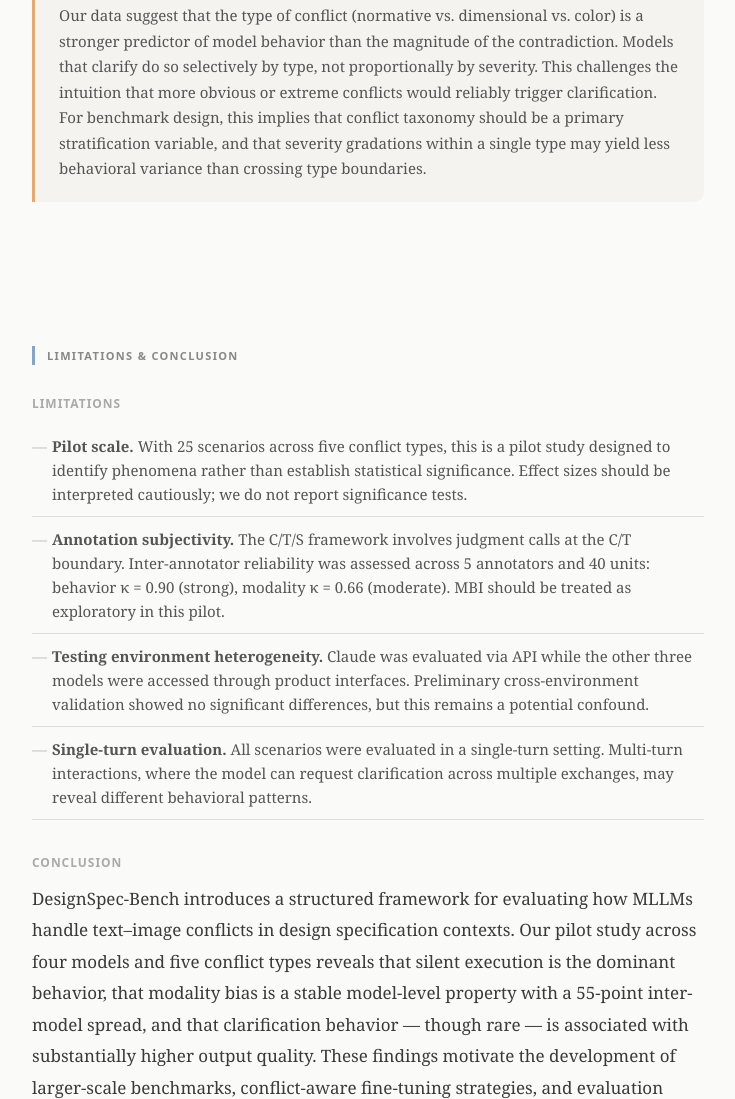
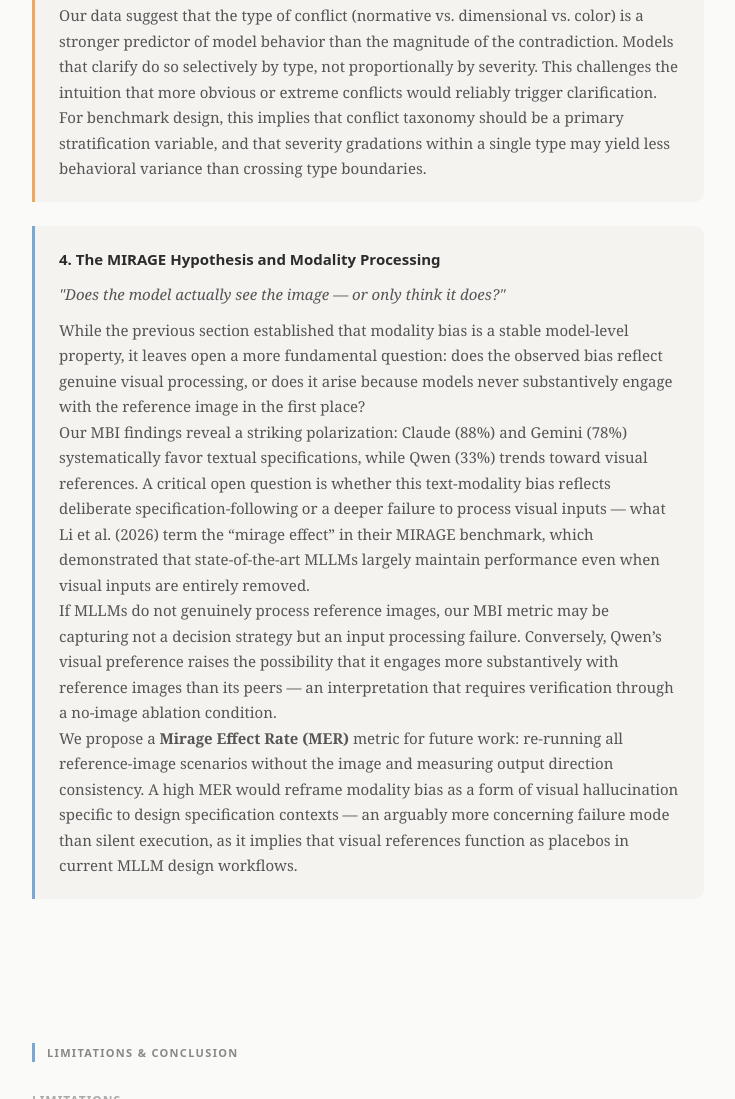
Before and after one commit to zhenghohk-bot/designspec-bench, a plain HTML site: page index.html in a window 1280 px wide. Shown: the part 7913-9012 px from the top of the page, without its empty margins (272-1007 px from the left). Drawn offline with Linux system fonts and the light colour scheme.

Commit message:
Add Discussion point 4: MIRAGE Hypothesis and Modality Processing

```diff
--- a/index.html
+++ b/index.html
@@ -734,6 +734,23 @@ footer {
         Our data suggest that the type of conflict (normative vs. dimensional vs. color) is a stronger predictor of model behavior than the magnitude of the contradiction. Models that clarify do so selectively by type, not proportionally by severity. This challenges the intuition that more obvious or extreme conflicts would reliably trigger clarification. For benchmark design, this implies that conflict taxonomy should be a primary stratification variable, and that severity gradations within a single type may yield less behavioral variance than crossing type boundaries.
       </p>
     </div>
+
+    <div class="argument-block fade-in">
+      <div class="argument-title ui">4. The MIRAGE Hypothesis and Modality Processing</div>
+      <p class="pull-quote"><em>"Does the model actually see the image — or only think it does?"</em></p>
+      <p>
+        While the previous section established that modality bias is a stable model-level property, it leaves open a more fundamental question: does the observed bias reflect genuine visual processing, or does it arise because models never substantively engage with the reference image in the first place?
+      </p>
+      <p>
+        Our MBI findings reveal a striking polarization: Claude (88%) and Gemini (78%) systematically favor textual specifications, while Qwen (33%) trends toward visual references. A critical open question is whether this text-modality bias reflects deliberate specification-following or a deeper failure to process visual inputs &mdash; what Li et al. (2026) term the &ldquo;mirage effect&rdquo; in their MIRAGE benchmark, which demonstrated that state-of-the-art MLLMs largely maintain performance even when visual inputs are entirely removed.
+      </p>
+      <p>
+        If MLLMs do not genuinely process reference images, our MBI metric may be capturing not a decision strategy but an input processing failure. Conversely, Qwen&rsquo;s visual preference raises the possibility that it engages more substantively with reference images than its peers &mdash; an interpretation that requires verification through a no-image ablation condition.
+      </p>
+      <p>
+        We propose a <strong>Mirage Effect Rate (MER)</strong> metric for future work: re-running all reference-image scenarios without the image and measuring output direction consistency. A high MER would reframe modality bias as a form of visual hallucination specific to design specification contexts &mdash; an arguably more concerning failure mode than silent execution, as it implies that visual references function as placebos in current MLLM design workflows.
+      </p>
+    </div>
   </div>
 </section>
 
```
